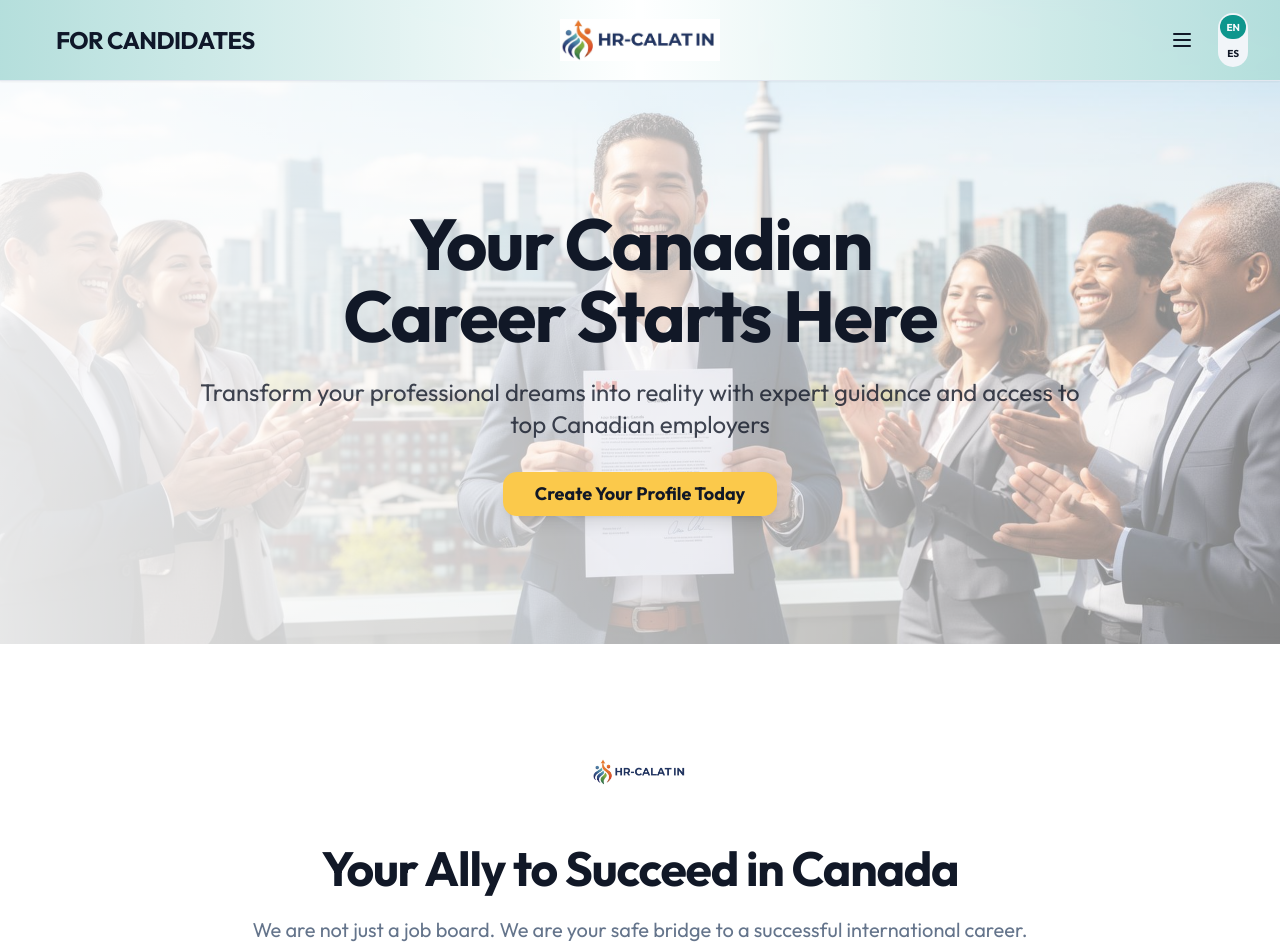
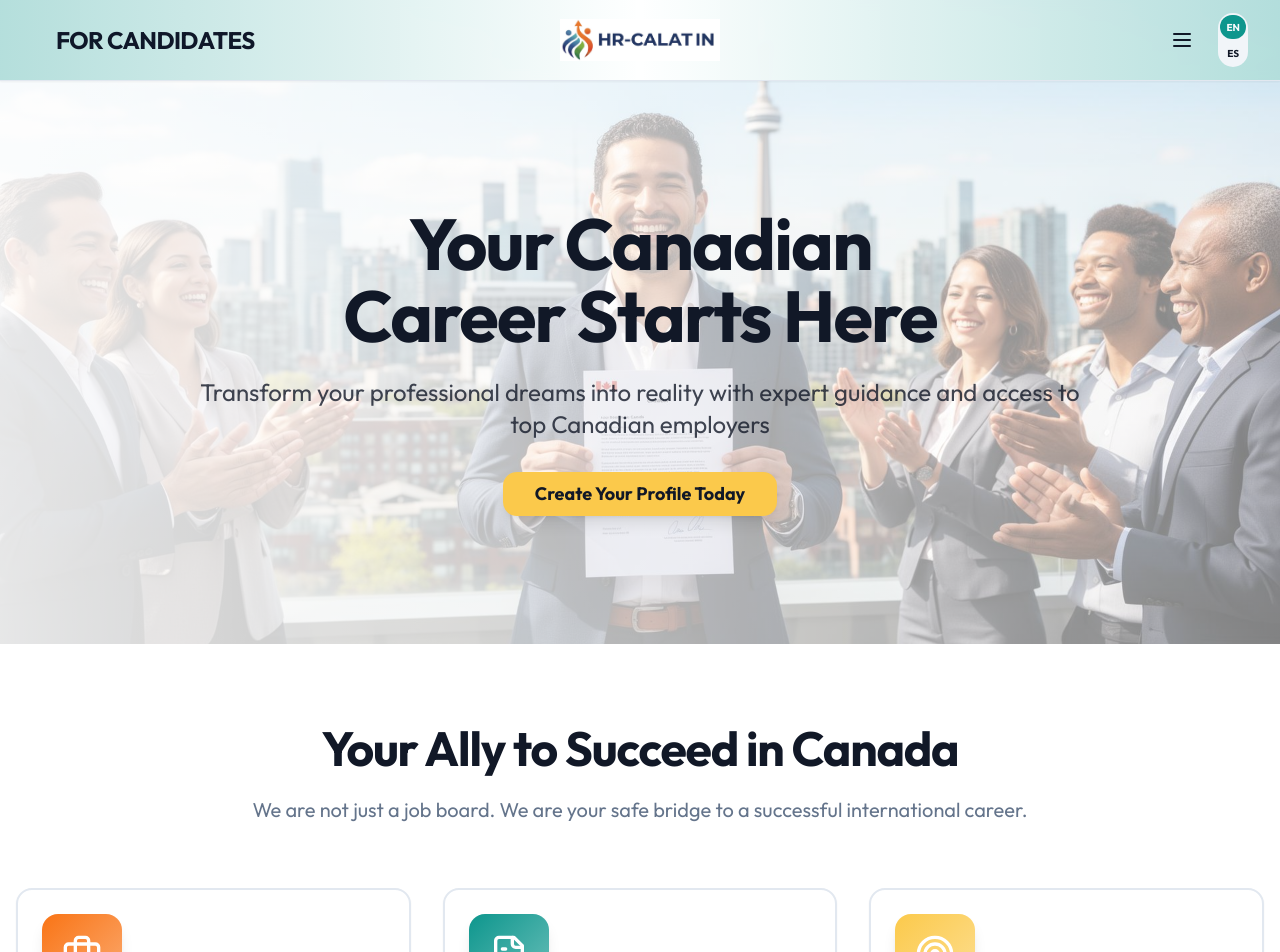
Before and after one commit to MarceMolina83/hrcalatinweb, a React (Vite) app: page /candidates in a window 1280 px wide. Shown: the top 952 px of the page. Built offline with nearby package versions, Linux system fonts and the light colour scheme; no server answers; the HTML template or start-up script is replaced by a standard one.

Commit message:
style: remove body logos from candidates and employers pages

```diff
--- a/src/pages/Candidates.tsx
+++ b/src/pages/Candidates.tsx
@@ -5,7 +5,6 @@ import { Card, CardContent, CardHeader, CardTitle } from "@/components/ui/card";
 import { Link } from "react-router-dom";
 import { FileText, Target, Briefcase, MapPin } from "lucide-react";
 import candidatesImage from "@/assets/candidates-section.jpg";
-import logo from "@/assets/logo.jpeg";
 import CandidateApplicationForm from "@/components/CandidateApplicationForm";
 import { useLanguage } from "@/contexts/LanguageContext";
 
@@ -42,7 +41,6 @@ const Candidates = () => {
       <section className="py-20 bg-background">
         <div className="container mx-auto px-4">
           <div className="max-w-4xl mx-auto text-center mb-16">
-            <img src={logo} alt="HR-CALATIN Logo" className="h-24 w-24 object-contain mx-auto mb-6" />
             <h2 className="text-4xl md:text-5xl font-bold mb-6 text-foreground">
               {t("candidates.why.title")}
             </h2>
--- a/src/pages/Employers.tsx
+++ b/src/pages/Employers.tsx
@@ -5,7 +5,6 @@ import { Card, CardContent, CardDescription, CardHeader, CardTitle } from "@/com
 import { Link } from "react-router-dom";
 import { Users, CheckCircle, Award, BarChart, Globe, UserCheck, TrendingUp } from "lucide-react";
 import employersImage from "@/assets/employers-section.jpg";
-import logo from "@/assets/logo.jpeg";
 import { useLanguage } from "@/contexts/LanguageContext";
 
 const Employers = () => {
@@ -46,7 +45,6 @@ const Employers = () => {
       <section className="py-20 bg-background">
         <div className="container mx-auto px-4">
           <div className="max-w-4xl mx-auto text-center mb-16">
-            <img src={logo} alt="HR-CALATIN Logo" className="h-24 w-24 object-contain mx-auto mb-6" />
             <h2 className="text-4xl md:text-5xl font-bold mb-6 text-foreground">
               {t("employers.why.title")}
             </h2>
```
